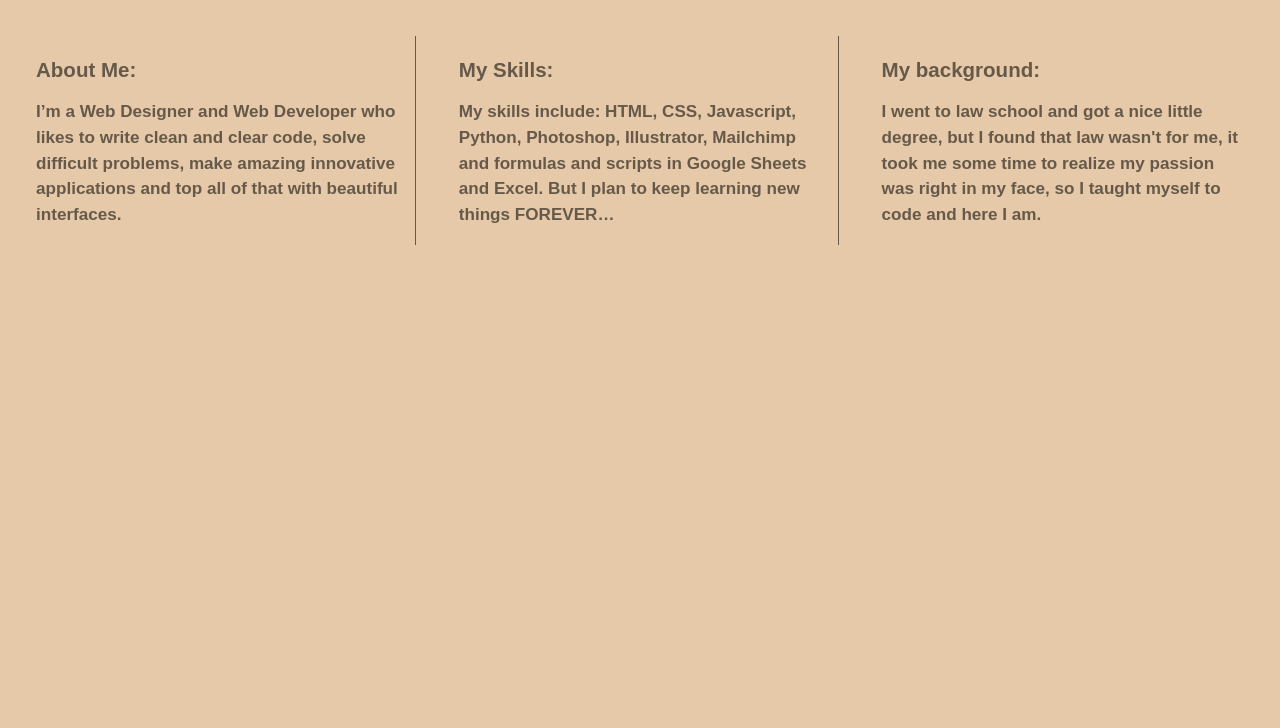
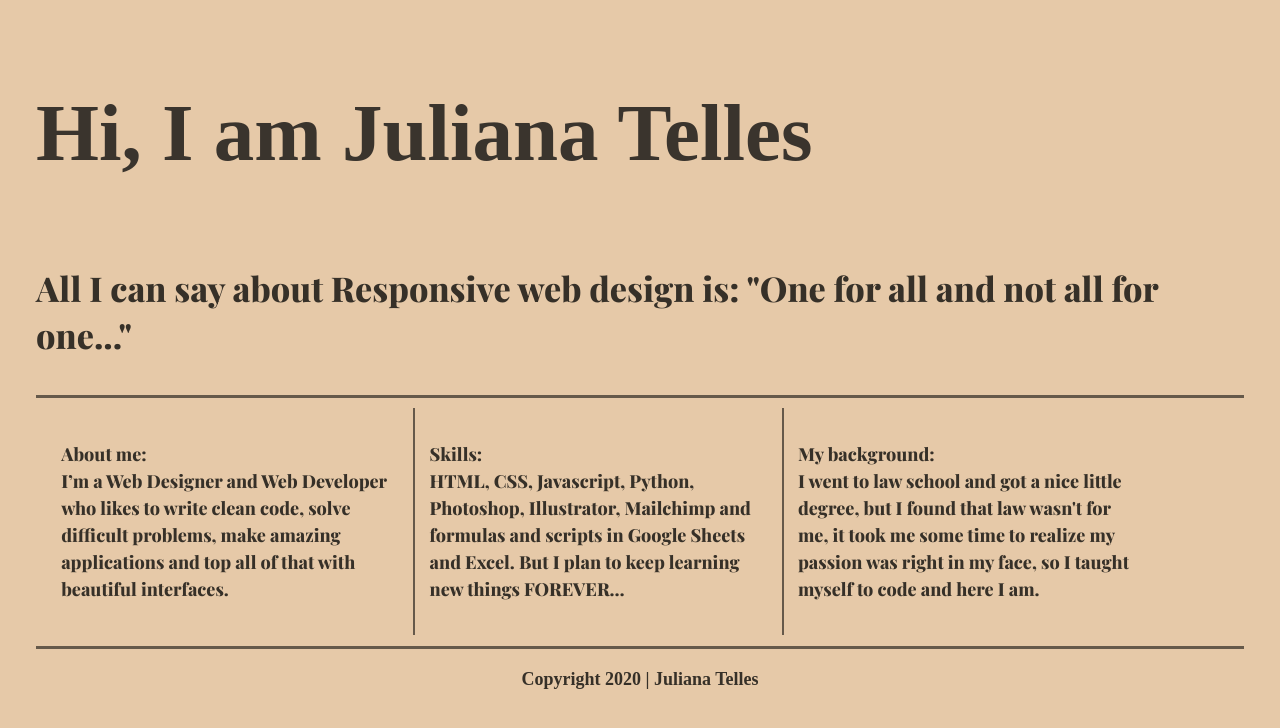
Before and after one commit to juTelles/developer-page, a plain HTML site: page index.html in a window 1280 px wide. Drawn offline with nearby package versions, Linux system fonts and the light colour scheme; a web font is replaced by a local one.

Commit message:
My version whole layout

```diff
--- a/css/main.css
+++ b/css/main.css
@@ -104,41 +104,68 @@ html {
 }
 
 body {
-  font-family: 'montserrat', sans-serif;
+  font-family: 'Playfair Display', serif;
   padding: 2em;
   font-size: 1em;
   height: 100%;
+  color: rgb(54, 48, 40);
+  font-weight: 600;
 }
 
-.wrapper {
+.container {
   /*add display:flex and set justify-content to space-between*/
   display: flex;
-  font-weight: 600;
-  flex-flow: row wrap;
+  flex-flow: column wrap;
   justify-content: space-between;
   align-items: center;
+  width: 100%;
+}
+
+h1 {
+  font-size: 2.5em;
+  font-family:'Fredericka the Great', Serif;
+  color: rgb(58, 52, 45);
+  margin: 0 0 0.5em 0;
+}
+
+#text-divs {
+  display: flex;
+  flex-flow: column wrap;
+  justify-content: center;
+  align-items: center;
+  padding: 1em;
+}
+
+h2 {
+  font-size: 1.3em;
+  font-weight: 800;
+  margin: 0;
 }
 
 .div-1, .div-2, .div-3 {
   /*give the divs a width of 30%, add display:flex, set justify-content and align-items to center*/
   display: flex;
-  flex-flow: column wrap;
-  color: #66594A;
   line-height: 1.5em;
-  font-size: 0.95em;
   justify-content: center;
-  align-items: flex-start;
+  align-items: center;
   height: auto;
-  border-bottom: #66594A solid 1px;
-  text-align: left;
+  border-bottom: #66594A solid 2px;
+  padding: 0;
+}
+
+footer {
+  display: flex;
+  width: 100%;
+  justify-content: center;
+  align-items: flex-end;
+  margin: 0;
 }
 
 h3 {
-    font-family: 'montserrat', sans-serif;
-    font-size: 1.2em;
-    margin: 1em 0 0 0;
+  font-size: 0.7em;
 }
 
+}
 
 /* ==========================================================================
    Helper classes
@@ -215,21 +242,52 @@ h3 {
 }
 
 @media (min-width: 768px) {
+
+.container {
+  /*add display:flex and set justify-content to space-between*/
+  display: flex;
+  flex-flow: row wrap;
+  justify-content: space-between;
+  align-items: center;
+}
+
+h1 {
+ font-size: 4.5em;
+ margin: 0.5em 0;
+}
+
+h2 {
+  font-size: 1.9em;
+  margin: 1em 0;
+}
+#text-divs {
+  display: flex;
+  flex-flow: row wrap;
+  justify-content: flex-start;
+  align-items: center;
+  border-top: #66594A solid 3px;
+  border-bottom: #66594A solid 3px;
+  padding: 0.6em;
+}
 .div-1, .div-2, .div-3 {
   display: flex;
-  font-size: 0.95em;
   justify-content: center;
-  align-items: flex-start;
+  align-items: center;
   height: auto;
   border-bottom: 0;
-  width: 30%;
-}
-.div-1, .div-2 {
-  border-right: #66594A solid 1px;
-  padding-right: 1em;
-}
+  flex-basis: 28%;
+  padding: 0.8em;
 }
 
+.div-1, .div-2 {
+  border-right: #66594A solid 2px;
+  padding-right: 1.1em;
+}
+
+footer h3 {
+  font-size: 1em;
+  font-family:'Fredericka the Great', Serif;
+}
 
 
 /* ==========================================================================
--- a/index.html
+++ b/index.html
@@ -16,28 +16,42 @@
         <link href='http://fonts.googleapis.com/css?family=Lora:700' rel='stylesheet' type='text/css'>
         <link href='http://fonts.googleapis.com/css?family=Source+Sans+Pro:400,700' rel='stylesheet' type='text/css'>
         <link href="https://fonts.googleapis.com/css?family=Bangers&display=swap" rel="stylesheet">
+        <link href="https://fonts.googleapis.com/css?family=Fredericka+the+Great&display=swap" rel="stylesheet">
+        <link href="https://fonts.googleapis.com/css?family=Playfair+Display:400,800&display=swap" rel="stylesheet">
+
     </head>
     <body>
         <!--[if lt IE 8]>
             <p class="browserupgrade">You are using an <strong>outdated</strong> browser. Please <a href="http://browsehappy.com/">upgrade your browser</a> to improve your experience.</p>
         <![endif]-->
 
-        <section class="wrapper">
+        <section class="container">
+            <header>
+                <h1>Hi, I am Juliana Telles</h1>
+            </header>
+            <main>
+                <h2>All I can say about Responsive web design is: "One for all and not all for one..."</h2>
+            </main>
+            <div id="text-divs">
             <div class="div-1">
-                <h3>About Me:</h3>
-                <p>I’m a Web Designer and Web Developer who likes to write clean and clear code, solve difficult problems, make amazing
-                innovative applications and top all of that with beautiful interfaces.</p>
+                <p>About me:</br>
+                    I’m a Web Designer and Web Developer who likes to write clean code, solve difficult problems, make amazing
+                applications and top all of that with beautiful interfaces.</p>
             </div>
             <div class="div-2">
-                <h3>My Skills:</h3>
-                <p>My skills include: HTML, CSS, Javascript, Python, Photoshop, Illustrator, Mailchimp and formulas and scripts in Google
+                <p>Skills:</br>
+                HTML, CSS, Javascript, Python, Photoshop, Illustrator, Mailchimp and formulas and scripts in Google
                 Sheets and Excel. But I plan to keep learning new things FOREVER…</p>
             </div>
             <div class="div-3">
-                <h3>My background:</h3>
-                <p>I went to law school and got a nice little degree, but I found that law wasn't for me, it took me some time to realize
+                <p>My background:</br>
+                I went to law school and got a nice little degree, but I found that law wasn't for me, it took me some time to realize
                 my passion was right in my face, so I taught myself to code and here I am.</p>
             </div>
+            </div>
+            <footer id="su">
+                <h3>Copyright 2020 | Juliana Telles</h3>
+            </footer>
         </section>
 
         <script src="https://ajax.googleapis.com/ajax/libs/jquery/1.11.3/jquery.min.js"></script>
```
Also changed, not shown: 1 other file.
